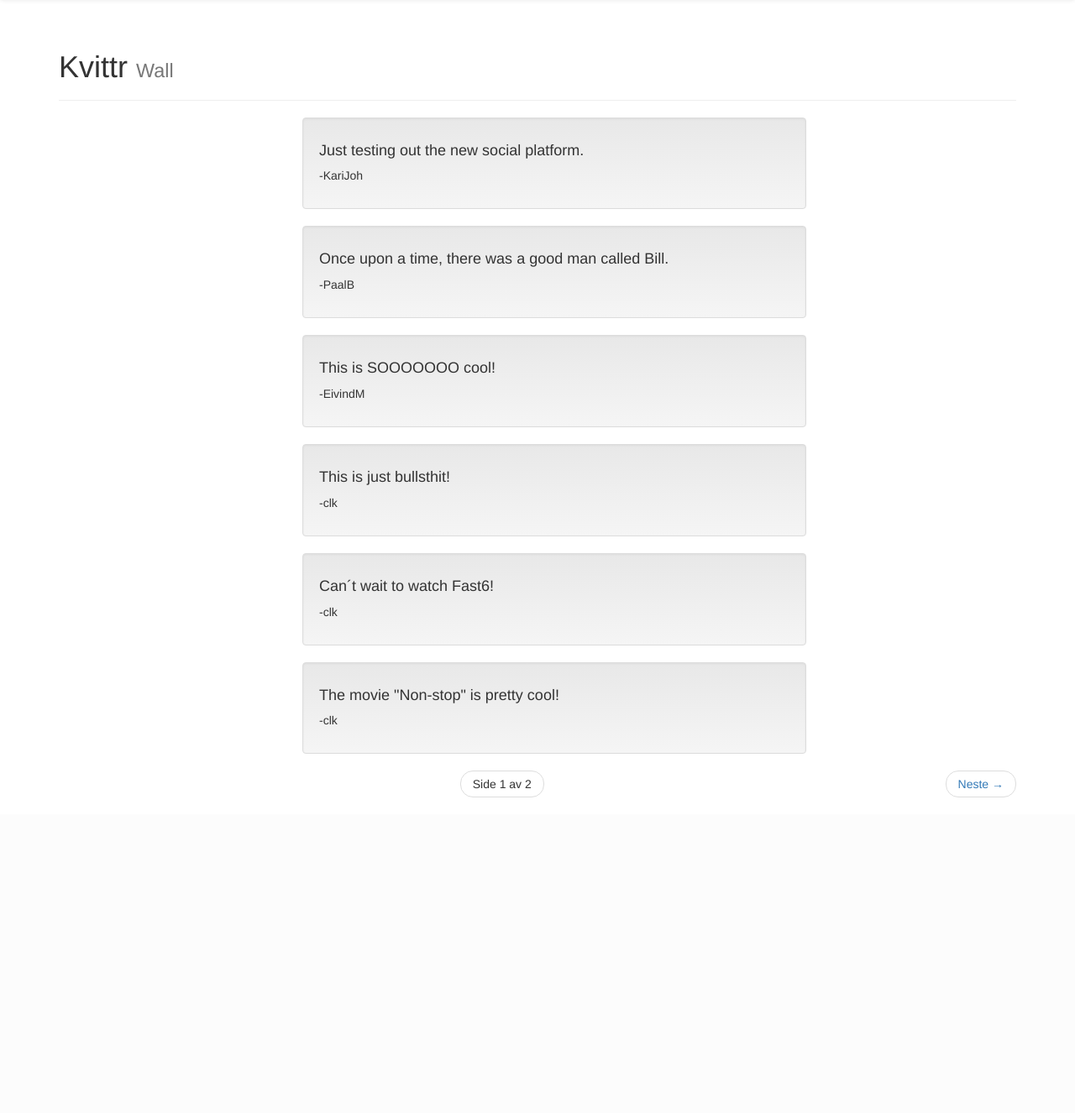
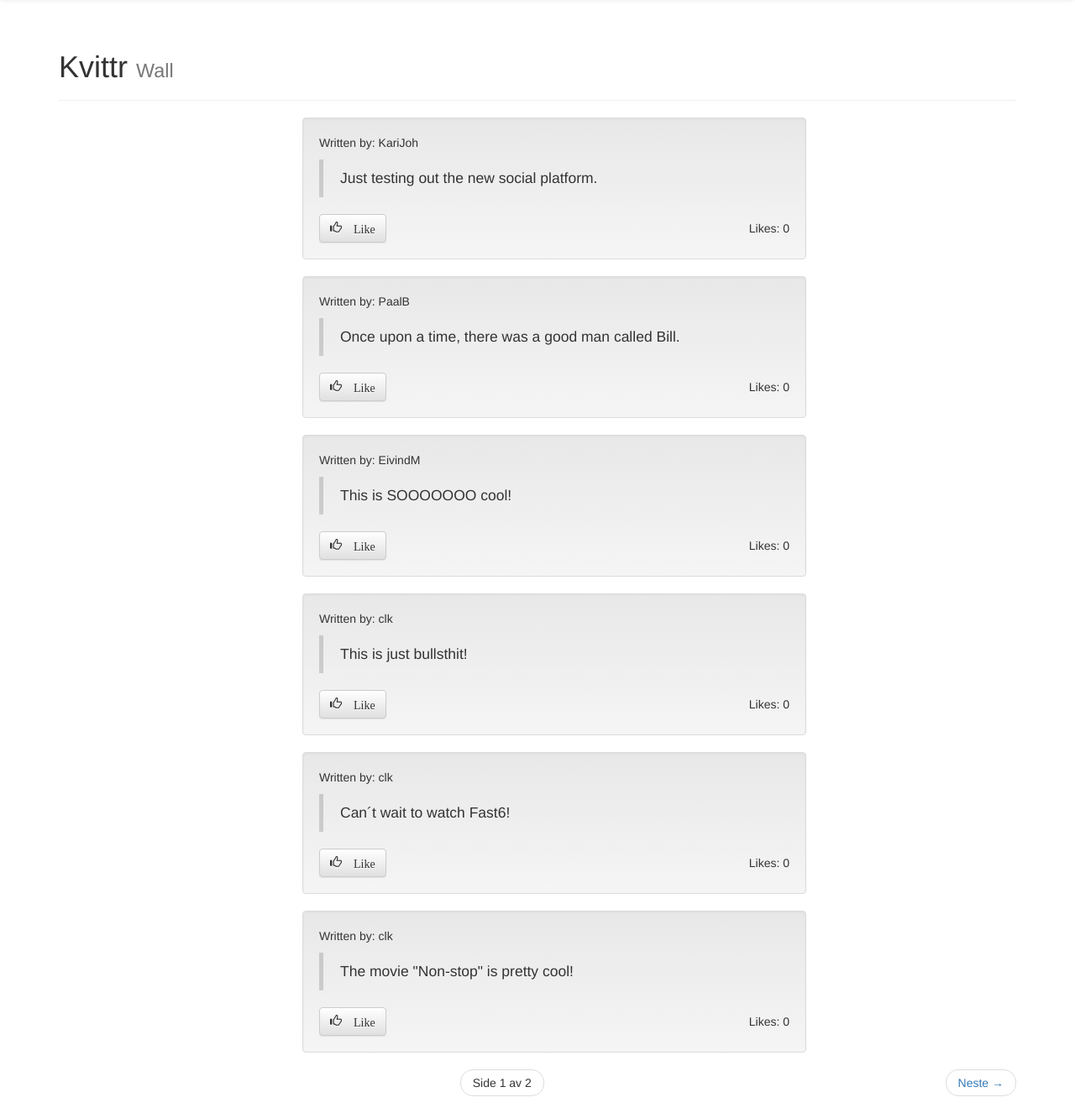
Before and after one commit to CLKarlsen/kvittr, a Django app: page /kvittr_messages/ in a window 1280 px wide. Shown: the part 52-1378 px from the top of the page at 84% size. Before the commit the page ends 1002 px from the top, so only its background shows below. Run offline with Django 3.2, Linux system fonts and the light colour scheme; data comes from the database, SQL or seed files in the repository; some libraries are stand-ins or nearby versions.

Commit message:
Connected the button to the script that makes the button functional.

```diff
--- a/kvittr/kvittr_messages/templates/kvittr_messages/message_listing.html
+++ b/kvittr/kvittr_messages/templates/kvittr_messages/message_listing.html
@@ -1,7 +1,7 @@
 {% extends 'theme/base.html' %}
 {% block subheader %} Wall {% endblock %}
 {% block pagecontent %}
-    {{ block.super }}
+
 
     {% if user.is_authenticated %}
     <div class="row" style="margin-bottom:10px; width: 590px; margin-left: auto; margin-right: auto;">
@@ -30,11 +30,18 @@
         <ul>
         {% for message in messages %}
             <li class="well" style="list-style:none; width: 600px; margin-left: auto; margin-right: auto;">
-                <h4>{{ message.message }}</h4>
-                <p> -{{ message.created_by }} </p>
+                <p>Written by: {{ message.created_by }} </p>
+                <blockquote>{{ message.message }}</blockquote>
+
+                <button type="button" class="add-likes-link btn btn-default" aria-label="Like" data-messageid="{{ message.id }}">
+                  <span class="glyphicon glyphicon-thumbs-up" aria-hidden="true"> Like </span>
+                </button>
+
+                <h5 id="id-likes-for-message-{{ message.id }}" class="pull-right"> Likes: {{ message.likes }}</h5>
             </li>
         {% endfor %}
         </ul>
+
 
     <nav>
         <ul class="pager">
@@ -59,4 +66,5 @@
             {% endif %}
         </ul>
     </nav>
+
 {% endblock %}
```
